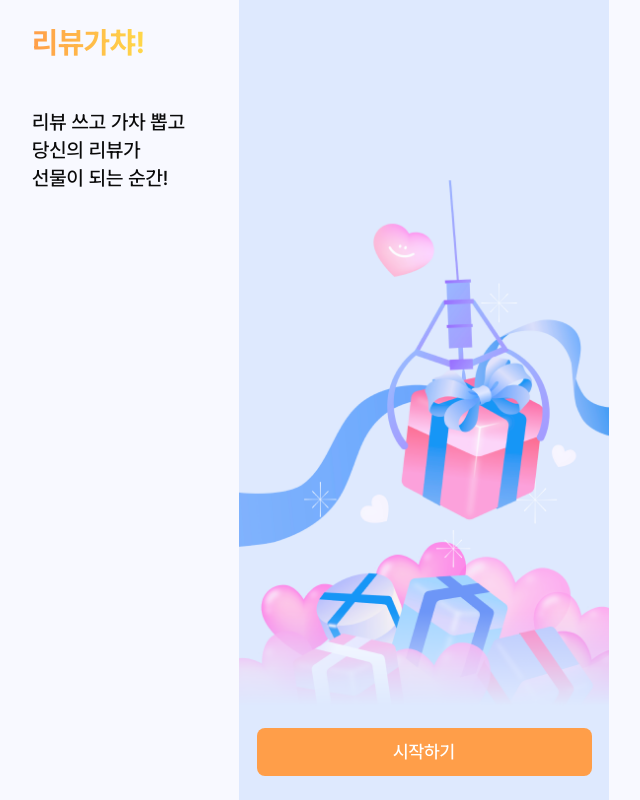
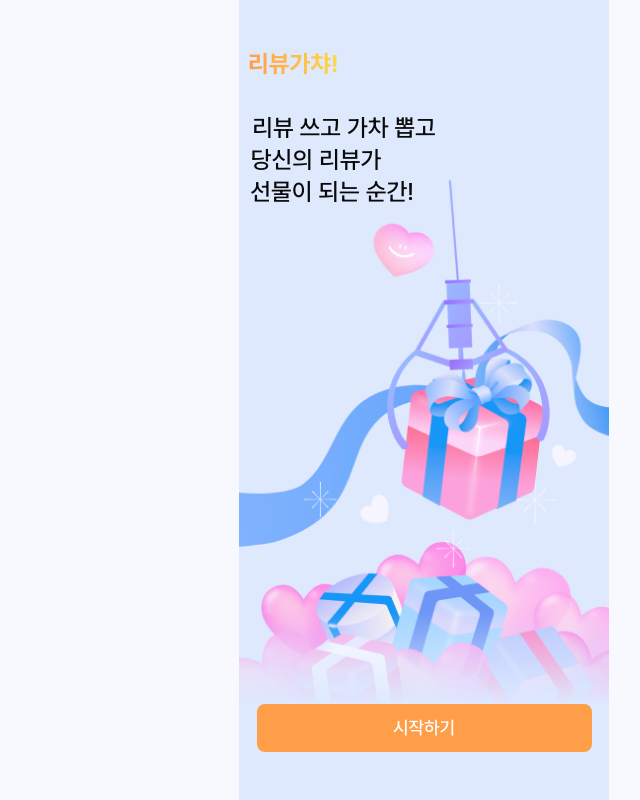
Before and after one commit to kim-taewoo/reviewgacha, a Next.js app: page / in a window 1280 px wide. Shown: the whole page, without its empty margins (216-856 px from the left). Built offline with nearby package versions, Linux system fonts and the light colour scheme; no server answers.

Commit message:
메인 ui 수정

```diff
--- a/src/app/page.tsx
+++ b/src/app/page.tsx
@@ -1,20 +1,11 @@
 import Image from 'next/image'
-// import { useRouter } from 'next/router'
 
 import { Button } from '@/components/ui/button'
 
 export default function Home() {
-  // const router = useRouter()
-
-  // const handleStart = () => {
-  //   router.push({
-  //     pathname: 'app/gachas/[id]', // 동적 라우트 경로
-  //     query: { id: 1 }, // [id]에 전달될 값
-  //   });
-  // };
-
   return (
     <div className="relative h-screen w-full overflow-hidden bg-[#f8f9ff]">
+      {/* 이미지 배경 */}
       <div className="absolute inset-0 flex items-center justify-center">
         <Image
           src="/main.png"
@@ -24,21 +15,24 @@ export default function Home() {
           priority
         />
       </div>
-      <div className="relative z-10 flex h-full flex-col justify-between p-6">
-        <div className="ml-56">
-          <h1 className="mb-12 inline-block bg-gradient-to-r from-[#FF9E49] to-[#FFD849] bg-clip-text text-3xl font-bold text-transparent">
+
+      {/* 텍스트와 버튼 */}
+      <div className="relative z-10 flex h-full flex-col justify-between p-6 sm:p-8 lg:p-12">
+        {/* 텍스트 영역 */}
+        <div className="mx-auto w-full max-w-xs sm:max-w-md md:max-w-lg">
+          <h1 className="mb-4 ml-20 inline-block bg-gradient-to-r from-[#FF9E49] to-[#FFD849] bg-clip-text text-2xl font-bold text-transparent sm:mb-6 sm:text-3xl md:mb-8 md:text-2xl">
             리뷰가챠!
           </h1>
-          <div className="text-left">
-            <p className="text-xl font-medium">리뷰 쓰고 가차 뽑고</p>
-            <p className="text-xl font-medium">당신의 리뷰가</p>
-            <p className="text-xl font-medium">선물이 되는 순간!</p>
+          <div className="mr-40 text-center">
+            <p className="text-lg font-medium sm:text-xl md:text-2xl">리뷰 쓰고 가차 뽑고</p>
+            <p className="mr-14 text-lg font-medium sm:text-xl md:text-2xl">당신의 리뷰가</p>
+            <p className="mr-6 text-lg font-medium sm:text-xl md:text-2xl">선물이 되는 순간!</p>
           </div>
         </div>
+
+        {/* 버튼 영역 */}
         <Button
-          // onClick={handleStart}
-
-          className="bottom-[716px] left-[20px] mx-auto h-[46px] w-[335px] rounded-[8px] bg-[#FF9E49] py-6 text-lg text-white hover:bg-[#FFD849]"
+          className="mx-auto h-[46px] w-full max-w-[335px] rounded-[8px] bg-[#FF9E49] py-4 text-base text-white hover:bg-[#FFD849] sm:py-6 sm:text-lg"
         >
           시작하기
         </Button>
```
